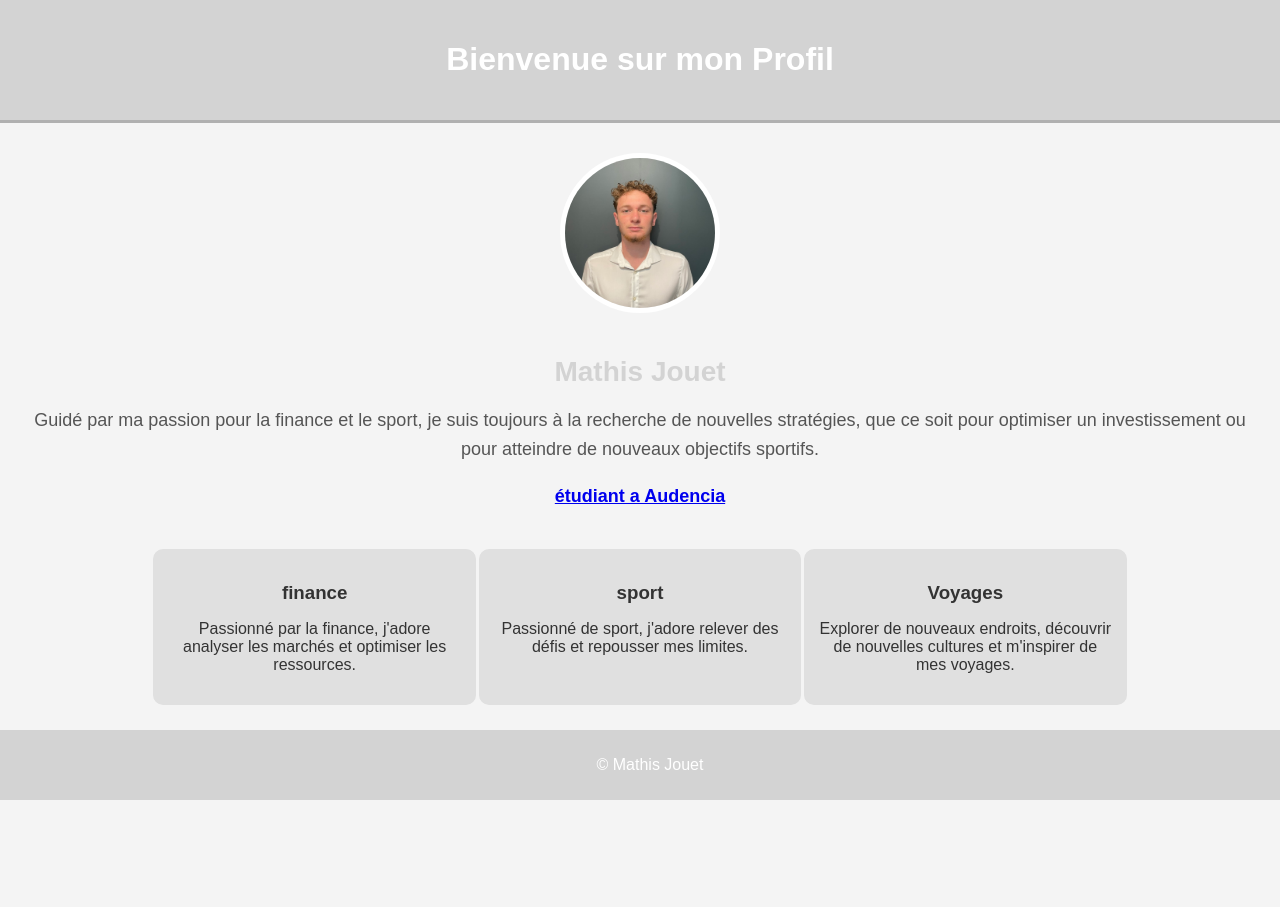
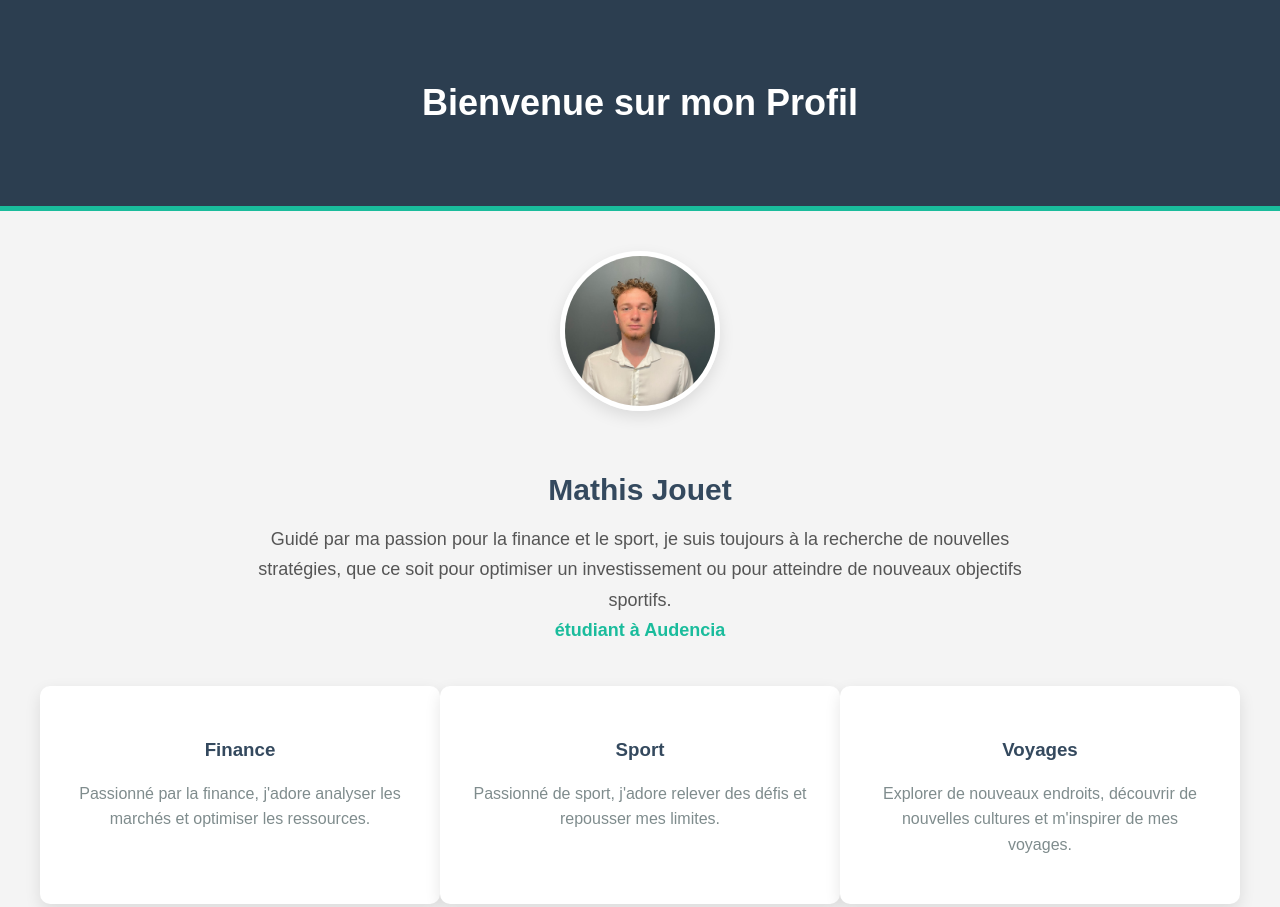
Before and after one commit to Mathis-Jouet/my-profile, a plain HTML site: page index.html in a window 1280 px wide. Shown: the top 907 px of the page. Before the commit the page ends 800 px from the top, so only its background shows below. Drawn offline with Linux system fonts and the light colour scheme.

Commit message:
Add files via upload

```diff
--- a/index.html
+++ b/index.html
@@ -3,90 +3,8 @@
 <head>
     <meta charset="UTF-8">
     <meta name="viewport" content="width=device-width, initial-scale=1.0">
-    <title>Profil de mathis</title>
-    <style>
-        body {
-            font-family: Arial, sans-serif;
-            background-color: #f4f4f4; /* Gris clair */
-            color: #333;
-            margin: 0;
-            padding: 0;
-        }
-        header {
-            background-color: #d3d3d3; /* Gris légèrement plus foncé */
-            color: #fff;
-            text-align: center;
-            padding: 20px;
-            border-bottom: 3px solid #b0b0b0; /* Bordure gris plus foncé */
-        }
-        .container {
-            display: flex;
-            flex-direction: column;
-            align-items: center;
-            padding: 30px;
-        }
-        .profile-img {
-            border-radius: 50%;
-            width: 150px;
-            height: 150px;
-            object-fit: cover;
-            border: 5px solid #fff;
-        }
-        .bio {
-            text-align: center;
-            margin-top: 20px;
-        }
-        .bio h2 {
-            font-size: 28px;
-            margin-bottom: 10px;
-            color: #d3d3d3; /* Gris clair pour le titre */
-        }
-        .bio p {
-            font-size: 18px;
-            line-height: 1.6;
-            color: #555;
-        }
-        .passions {
-            display: flex;
-            justify-content: space-around;
-            margin-top: 20px;
-            width: 80%;
-        }
-        .passions div {
-            background-color: #e0e0e0; /* Gris clair */
-            border-radius: 10px;
-            padding: 15px;
-            width: 30%;
-            text-align: center;
-        }
-        .passions h3 {
-            margin-bottom: 10px;
-            color: #333;
-        }
-        .social-links {
-            margin-top: 20px;
-            display: flex;
-            gap: 20px;
-        }
-        .social-links a {
-            font-size: 24px;
-            color: #6a6a6a; /* Gris moyen */
-            text-decoration: none;
-            transition: color 0.3s;
-        }
-        .social-links a:hover {
-            color: #4a4a4a; /* Gris plus foncé au survol */
-        }
-        footer {
-            background-color: #d3d3d3; /* Gris clair */
-            color: #fff;
-            text-align: center;
-            padding: 10px;
-            position: absolute;
-            bottom: 0;
-            width: 100%;
-        }
-    </style>
+    <title>Profil de Mathis</title>
+    <link rel="stylesheet" href="style.css"> <!-- Lien vers le fichier CSS -->
 </head>
 <body>
 
@@ -101,19 +19,17 @@
         <h2>Mathis Jouet</h2>
         <p>Guidé par ma passion pour la finance et le sport, je suis toujours à la recherche de nouvelles stratégies,
          que ce soit pour optimiser un investissement ou pour atteindre de nouveaux objectifs sportifs.
-        <p><strong> <a href="https://www.audencia.com/?utm_medium=paid-search&utm_source=google&utm_campaign=branding&utm_content=fil-rouge&gad_source=1&gbraid=0AAAAAoZFaeF3ZiyCfawuR5FI31fircrcZ&gclid=Cj0KCQiA57G5BhDUARIsACgCYnxe9YTya_lN2K9_CK-Thdd2BnGxnwPDJjTXFeV94YaUzubCuYrLUHAaAiI7EALw_wcB" target="_blank">étudiant a Audencia</a></strong> </p>
+        <p><strong><a href="https://www.audencia.com/?utm_medium=paid-search&utm_source=google&utm_campaign=branding&utm_content=fil-rouge&gad_source=1&gbraid=0AAAAAoZFaeF3ZiyCfawuR5FI31fircrcZ&gclid=Cj0KCQiA57G5BhDUARIsACgCYnxe9YTya_lN2K9_CK-Thdd2BnGxnwPDJjTXFeV94YaUzubCuYrLUHAaAiI7EALw_wcB" target="_blank">étudiant à Audencia</a></strong></p>
     </div>
 
     <!-- Section des passions -->
     <div class="passions">
         <div>
-            <h3>finance</h3>
-            <p>Passionné par la finance, j'adore analyser les marchés et optimiser les ressources.
-
-</p>
+            <h3>Finance</h3>
+            <p>Passionné par la finance, j'adore analyser les marchés et optimiser les ressources.</p>
         </div>
         <div>
-            <h3>sport</h3>
+            <h3>Sport</h3>
             <p>Passionné de sport, j'adore relever des défis et repousser mes limites.</p>
         </div>
         <div>
@@ -123,15 +39,16 @@
     </div>
 
     <div class="social-links">
-        <a href="https://www.linkedin.com" target="_blank">LinkedIn</a>
-        <a href="https://www.instagram.com" target="_blank">Instagram</a>
+        <a href="https://www.linkedin.com/in/mathisjouet" target="_blank">LinkedIn</a>
+        <a href="https://www.instagram.com/mathis_jouet/profilecard/?igsh=MTc5N2lsd2xpaTZ4MQ==" target="_blank">Instagram</a>
         <a href="https://twitter.com" target="_blank">Twitter</a>
     </div>
 </div>
 
 <footer>
-    <p>&copy;  Mathis Jouet</p>
+    <p>&copy; Mathis Jouet</p>
 </footer>
+
 
 </body>
 </html>
--- a/style.css
+++ b/style.css
@@ -1,102 +1,165 @@
-/* Style de base pour un site moderne et épuré */
-* {
+/* Style Global */
+body {
+    font-family: 'Arial', sans-serif;
+    background-color: #f4f4f4; /* Gris clair */
+    color: #333;
     margin: 0;
     padding: 0;
-    box-sizing: border-box;
-    font-family: 'Arial', sans-serif;
+    line-height: 1.6;
 }
 
-body {
-    background-color: #f0f2f5;
-    display: flex;
-    align-items: center;
-    justify-content: center;
-    height: 100vh;
-}
-
-.profile-container {
-    background-color: #ffffff;
-    width: 90%;
-    max-width: 700px;
-    padding: 30px;
-    border-radius: 12px;
-    box-shadow: 0 8px 16px rgba(0, 0, 0, 0.2);
-    color: #333;
-}
-
-.profile-header {
+header {
+    background-color: #2c3e50; /* Bleu-gris foncé */
+    color: white;
     text-align: center;
-    margin-bottom: 20px;
-}
-
-.profile-photo {
-    width: 150px;
-    height: 150px;
-    border-radius: 50%;
-    object-fit: cover;
-    border: 4px solid #4A90E2;
-    margin-bottom: 10px;
+    padding: 50px 20px;
+    border-bottom: 5px solid #1abc9c; /* Bordure couleur accent */
 }
 
 h1 {
-    font-size: 2em;
-    color: #333;
+    font-size: 36px;
+    font-weight: 600;
 }
 
-.profession {
-    font-size: 1.2em;
-    color: #666;
-    margin-bottom: 20px;
+.container {
+    display: flex;
+    flex-direction: column;
+    align-items: center;
+    padding: 40px 20px;
+    max-width: 1200px;
+    margin: 0 auto;
 }
 
-section {
+/* Image de Profil */
+.profile-img {
+    border-radius: 50%;
+    width: 150px;
+    height: 150px;
+    object-fit: cover;
+    border: 5px solid #fff;
+    box-shadow: 0 6px 16px rgba(0, 0, 0, 0.1);
+    transition: transform 0.3s ease, box-shadow 0.3s ease;
+}
+
+.profile-img:hover {
+    transform: scale(1.05);
+    box-shadow: 0 8px 24px rgba(0, 0, 0, 0.2);
+}
+
+/* Bio Section */
+.bio {
+    text-align: center;
     margin-top: 30px;
 }
 
-h2 {
-    font-size: 1.5em;
-    color: #4A90E2;
+.bio h2 {
+    font-size: 30px;
     margin-bottom: 10px;
-    border-bottom: 2px solid #4A90E2;
-    padding-bottom: 5px;
+    color: #34495e; /* Gris bleuté */
 }
 
-.about p, .experience .job p, .skills ul, .projects ul, .contacts p {
-    font-size: 1.1em;
+.bio p {
+    font-size: 18px;
+    line-height: 1.7;
     color: #555;
-    line-height: 1.6;
-    margin-top: 8px;
+    max-width: 800px;
+    margin: 0 auto;
 }
 
-.skills ul, .projects ul {
-    list-style-type: disc;
-    margin-left: 20px;
+.bio a {
+    color: #1abc9c;
+    text-decoration: none;
+    font-weight: 600;
 }
 
-.skills ul li, .projects ul li {
-    margin-bottom: 8px;
+.bio a:hover {
+    color: #16a085;
 }
 
-.experience .job {
-    margin-top: 20px;
+/* Section des Passions */
+.passions {
+    display: flex;
+    justify-content: space-between;
+    margin-top: 40px;
+    width: 100%;
 }
 
-.experience .job h3 {
-    font-size: 1.2em;
-    color: #333;
-    margin-bottom: 5px;
+.passions div {
+    background-color: #fff;
+    border-radius: 10px;
+    padding: 30px;
+    width: 30%;
+    text-align: center;
+    box-shadow: 0 6px 16px rgba(0, 0, 0, 0.1);
+    transition: box-shadow 0.3s ease, transform 0.3s ease;
 }
 
-.experience .job p {
-    font-size: 1em;
-    color: #666;
+.passions div:hover {
+    transform: translateY(-10px);
+    box-shadow: 0 10px 30px rgba(0, 0, 0, 0.15);
 }
 
-.contacts a {
-    color: #4A90E2;
-    text-decoration: none;
+.passions h3 {
+    margin-bottom: 15px;
+    color: #34495e;
 }
 
-.contacts a:hover {
-    text-decoration: underline;
+.passions p {
+    color: #7f8c8d;
 }
+
+/* Liens sociaux */
+.social-links {
+    margin-top: 40px;
+    display: flex;
+    gap: 30px;
+}
+
+.social-links a {
+    font-size: 28px;
+    color: #34495e;
+    text-decoration: none;
+    transition: color 0.3s ease;
+}
+
+.social-links a:hover {
+    color: #1abc9c; /* Couleur d'accent */
+}
+
+/* Footer */
+footer {
+    background-color: #2c3e50;
+    color: white;
+    text-align: center;
+    padding: 20px;
+    position: relative;
+    width: 100%;
+    bottom: 0;
+}
+
+/* Réactivité pour Mobile */
+@media (max-width: 768px) {
+    .container {
+        padding: 20px;
+    }
+
+    .passions {
+        flex-direction: column;
+        align-items: center;
+    }
+
+    .passions div {
+        width: 80%;
+        margin-bottom: 20px;
+    }
+
+    .social-links {
+        flex-direction: column;
+        align-items: center;
+    }
+
+    .social-links a {
+        font-size: 22px;
+        margin-bottom: 10px;
+    }
+}
```
